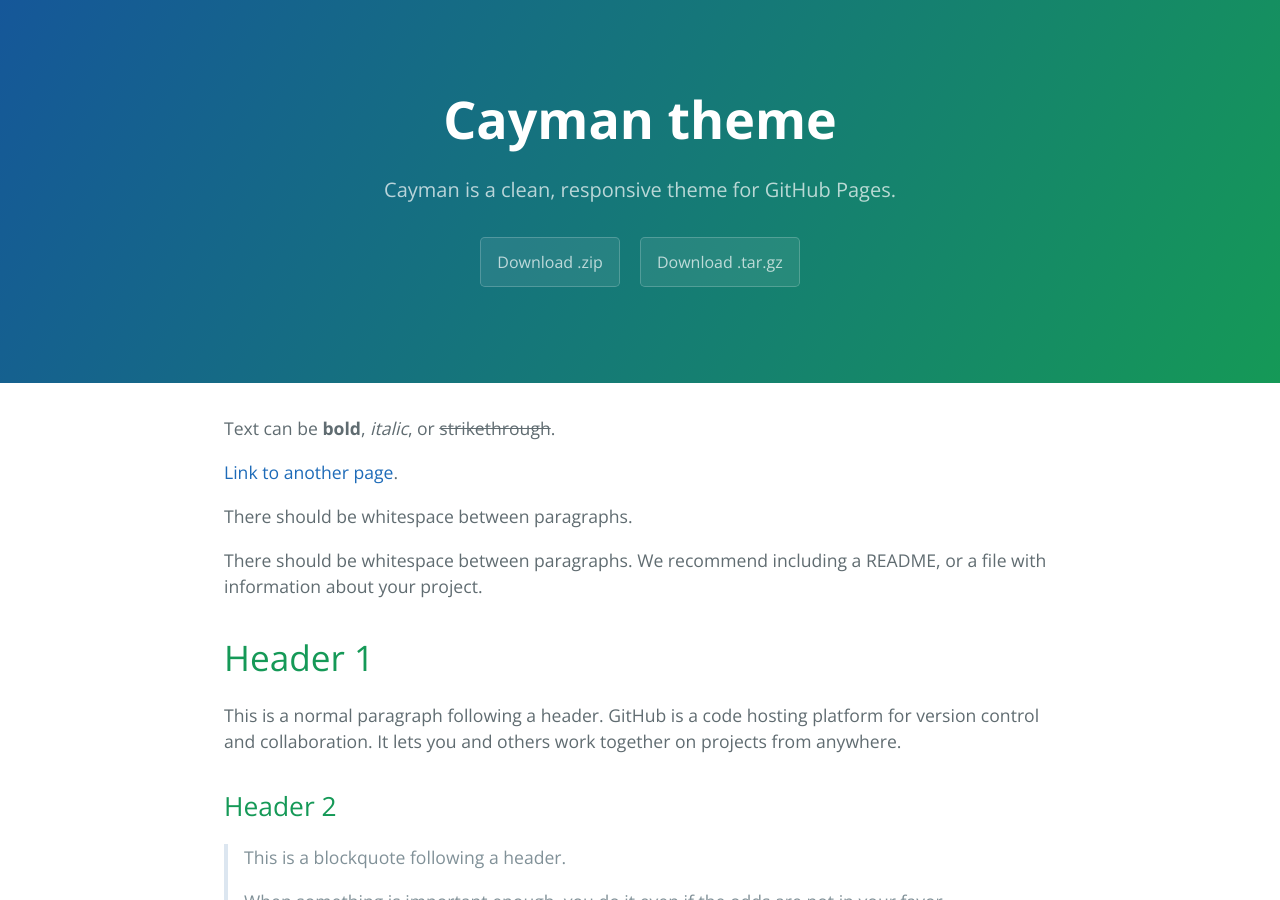
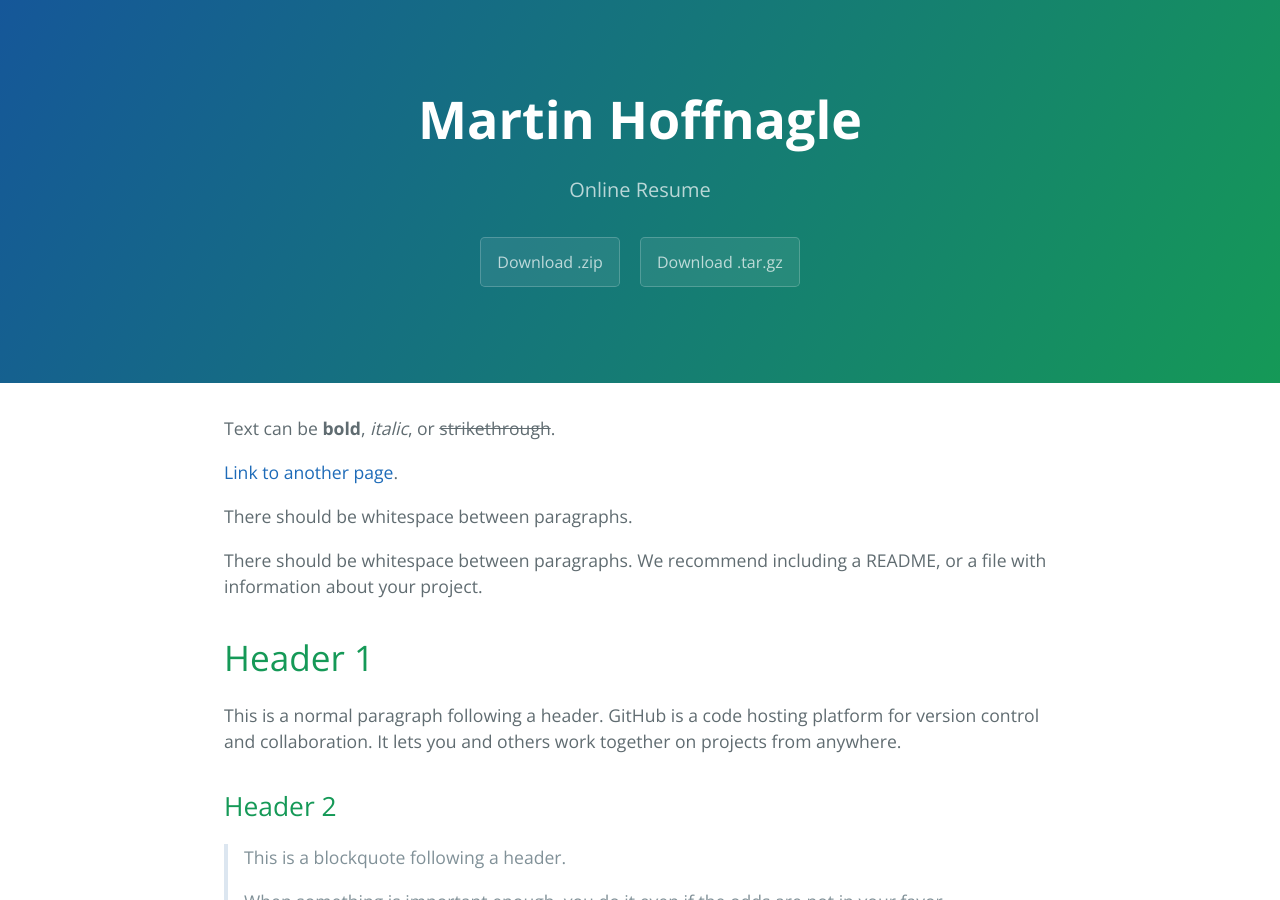
Before and after one commit to MartinHoffnagle/martinhoffnagle.github.io, a Jekyll site: the page built from index.md, in a window 1280 px wide and 900 px high. Built offline with Jekyll 4.4.1, drawn with Linux system fonts in a browser that asks for light colours.

Commit message:
Update _config.yml

```diff
--- a/_config.yml
+++ b/_config.yml
@@ -1,5 +1,5 @@
-title: Cayman theme
-description: Cayman is a clean, responsive theme for GitHub Pages.
+title: Martin Hoffnagle
+description: Online Resume
 show_downloads: true
 google_analytics:
 theme: jekyll-theme-cayman
```
